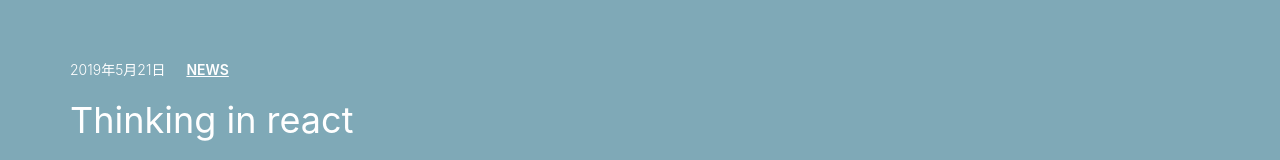
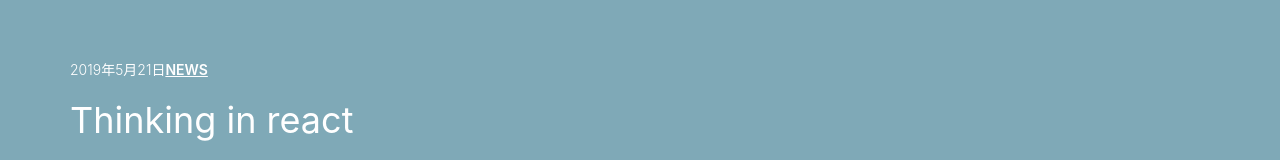
Before and after one commit to zhgy/mine-time, a React (Create React App) app: page /article/0 in a window 1280 px wide. Shown: the top 160 px of the page. Built offline with nearby package versions, Linux system fonts and the light colour scheme.

Commit message:
Added Cat for category link.

```diff
--- a/src/components/CardContainer/index.js
+++ b/src/components/CardContainer/index.js
@@ -1,5 +1,7 @@
 import React from 'react';
 import './style.css';
+
+import { Cat } from '../button';
 
 const ColumnCard = (props) => {
     const { id, title, cover, articleCount } = props;
@@ -33,9 +35,7 @@
                     <span className="PostCard-date">
                         <time dateTime={createdOn}>{new Date(createdOn).toLocaleDateString()}</time>
                     </span>
-                    <span className="PostCard-category">
-                        <a href={`/category/${category.id}`} >{category.title}</a>
-                    </span>
+                    <Cat {...category} />
                 </div>
                 <div className="PostCard-title">
                     <span>
--- a/src/components/CardContainer/style.css
+++ b/src/components/CardContainer/style.css
@@ -83,15 +83,6 @@
     text-transform: uppercase;
 }
 
-.PostCard-category a{
-    font-size: 14px;
-    font-weight: normal;
-    color: #39BDB1;
-    font-size: 14px;
-    font-weight: 600;
-    text-transform: uppercase;
-}
-
 .PostCard-title a{
     overflow: hidden;
     text-decoration: none;
--- /dev/null
+++ b/src/components/button.css
@@ -0,0 +1,5 @@
+.Cat a{
+    font-size: 14px;
+    font-weight: 600;
+    text-transform: uppercase;
+}
--- /dev/null
+++ b/src/components/button.jsx
@@ -0,0 +1,17 @@
+import React from 'react';
+import { Link } from 'react-router-dom';
+
+import './button.css';
+
+export const Cat = props => {
+    const { id, title, color = '#39BDB1' } = props;
+    return (
+        <span className="Cat">
+            <Link
+                to={`/category/${id}`}
+                style={{ color: color }}>
+                {title}
+            </Link>
+        </span >
+    );
+}
--- a/src/views/Article/index.jsx
+++ b/src/views/Article/index.jsx
@@ -2,6 +2,7 @@
 import { connect } from 'react-redux';
 
 import { RichText } from '../../components';
+import { Cat } from '../../components/button';
 import './style.css';
 
 const ArticleHeader = props => {
@@ -11,9 +12,7 @@
                 <time dateTime="1558382520000">2019年5月21日</time>
             </span>
 
-            <span className="ArticleHeader-category">
-                <a href="/category/0" className="">NEWS</a>
-            </span>
+            <Cat id={0} title={'news'} color={'white'} />
 
             <div className="ArticleHeader-title">
                 <h1 className="">Thinking in react</h1>
--- a/src/views/Article/style.css
+++ b/src/views/Article/style.css
@@ -3,24 +3,6 @@
     font-size: 14px;
     font-weight: 300;
     text-transform: uppercase;
-}
-
-.ArticleHeader-category{
-    font-size: 16px;
-    font-weight: normal;
-    color: #444;
-
-}
-.ArticleHeader-category>a{
-    border-radius: 3px;
-    color: #fff;
-    font-size: 14px;
-    font-weight: 600;
-    margin: 0 15px;
-    padding: 2px 6px;
-    position: relative;
-    text-transform: uppercase;
-    z-index: 2 !important;
 }
 
 .ArticleHeader-title h1{
```
